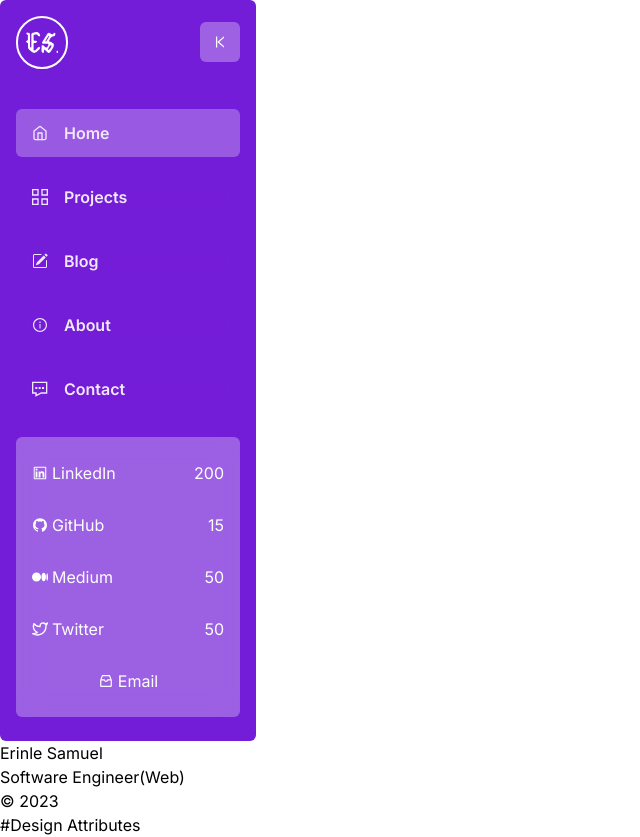
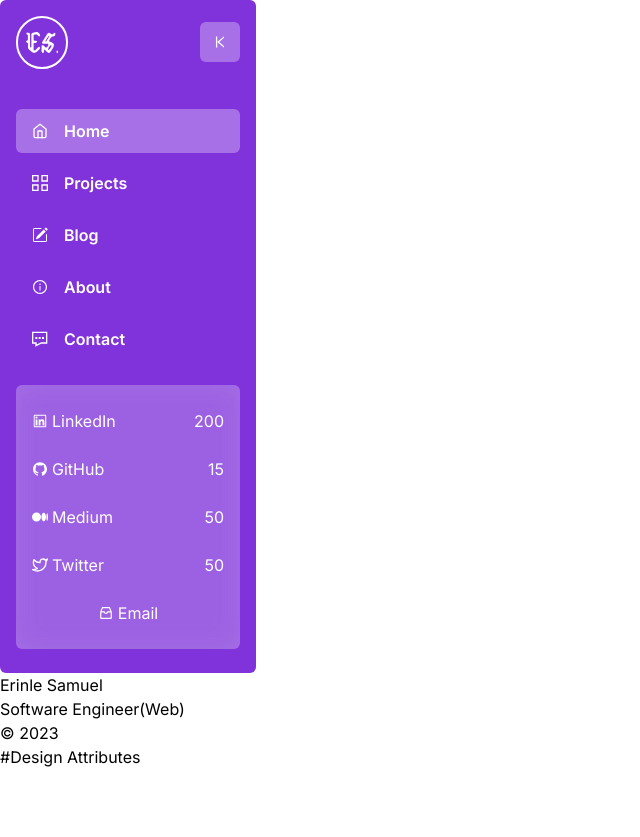
Before and after one commit to psalmuelle/psalmuelle.github.io, a Next.js app: page / in a window 1280 px wide. Shown: the whole page, without its empty margins (0-640 px from the left). After the commit the page ends 800 px from the top, so only its background shows below. Built offline with nearby package versions, Linux system fonts and the light colour scheme.

Commit message:
made adjustment to color

```diff
--- a/components/Nav.jsx
+++ b/components/Nav.jsx
@@ -29,7 +29,7 @@ const NavLink = ({ title, href, icon, activeLink }) => {
 const SocialLink = ({ href, title, icon, followers }) => {
   return (
     <Link
-      className='flex justify-between items-center p-2 rounded-md last-of-type:justify-center hover:bg-gray-900'
+      className='flex justify-between items-center p-2 rounded-md last-of-type:justify-center hover:bg-black'
       href={href}
       target='_blank'>
       <div className='flex justify-center items-center gap-1'>
@@ -50,7 +50,7 @@ const Nav = ({ activeLink }) => {
   };
 
   return (
-    <nav className='glassmorphism text-white p-4 bg-[rgba(116,29,216,1)] w-64'>
+    <nav className='glassmorphism text-white p-4 bg-[rgba(116,29,216,0.9)] w-64'>
       <div className='flex justify-between items-center '>
         <div className='border-2 border-white px-2 py-3.5 rounded-full'>
           <Image
@@ -66,7 +66,7 @@ const Nav = ({ activeLink }) => {
         </div>
       </div>
 
-      <div className='mt-10 flex justify-center flex-col gap-4'>
+      <div className='mt-10 flex justify-center flex-col gap-2'>
         <NavLink
           title={"Home"}
           activeLink={activeLink}
@@ -103,7 +103,7 @@ const Nav = ({ activeLink }) => {
         />
       </div>
 
-      <div className='glassmorphism bg-opacity-50 bg-gray-50 mt-6 mb-2 text- rounded-md py-4 px-2 flex justify-center flex-col gap-3'>
+      <div className='glassmorphism bg-opacity-50 bg-gray-50 mt-6 mb-2 text- rounded-md py-4 px-2 flex justify-center flex-col gap-2'>
         <SocialLink
           href={"https://www.linkedin.com/in/erinle-samuel/"}
           title={"LinkedIn"}
--- a/styles/global.css
+++ b/styles/global.css
@@ -9,6 +9,7 @@
 }
 
 body {
+  background-color: white;
 }
 
 .glassmorphism {
@@ -19,5 +20,5 @@ body {
 }
 
 .nav_link {
-  @apply flex items-center hover:bg-[rgba(255,255,255,0.3)] hover:opacity-80 gap-4  justify-start text-white px-4 py-3 opacity-90 glassmorphism font-semibold;
+  @apply flex items-center hover:bg-[rgba(255,255,255,0.1)] hover:opacity-90 gap-4 rounded-md justify-start text-white px-4 py-2.5 font-semibold;
 }
```
